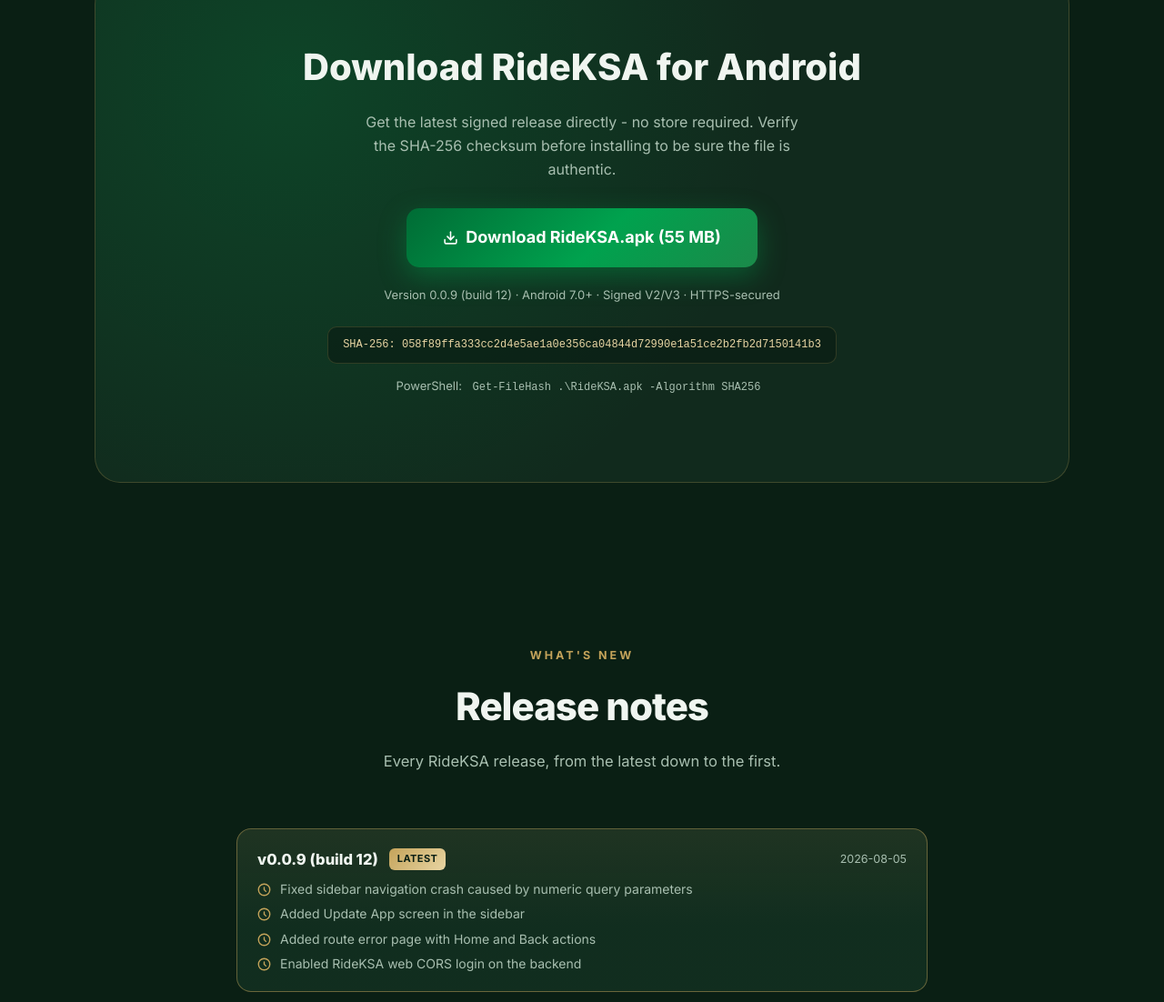
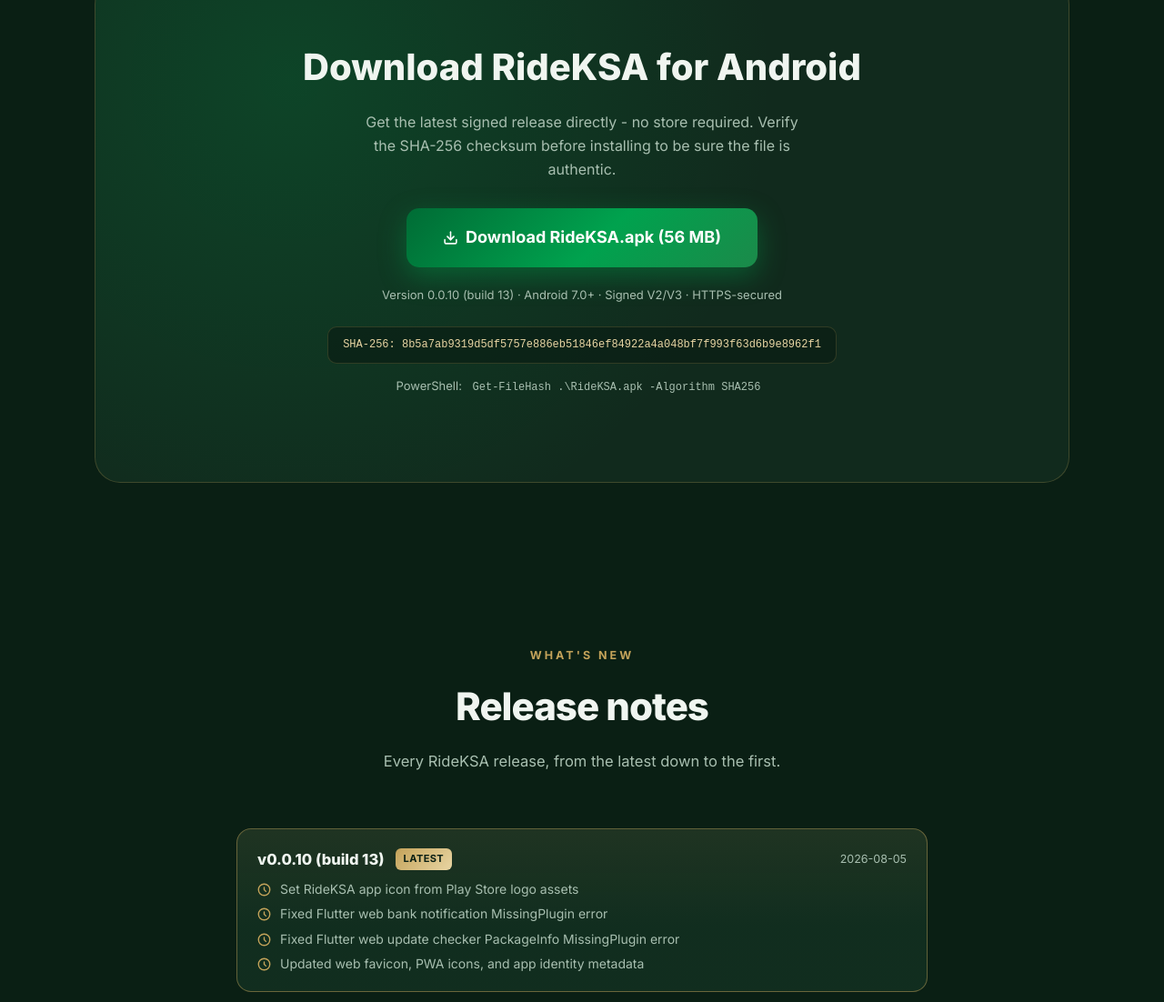
Before and after one commit to galaxlabs/rideksa-landing, a plain HTML site: page index.html in a window 1280 px wide. Shown: the part 4505-5607 px from the top of the page at 91% size. Drawn offline with Linux system fonts and the light colour scheme; animation ran at ten frames a second.

Commit message:
release: RideKSA v0.0.10 (build 13) 8b5a7ab9 (56 MB)

```diff
--- a/index.html
+++ b/index.html
@@ -448,10 +448,10 @@
   <div class="cta reveal">
     <h2>Download RideKSA for Android</h2>
     <p>Get the latest signed release directly - no store required. Verify the SHA-256 checksum before installing to be sure the file is authentic.</p>
-    <a class="btn btn-primary" href="/app-release.apk" download="RideKSA.apk"><svg><use href="#i-download"/></svg> Download RideKSA.apk (55 MB)</a>
-    <div class="ver">Version 0.0.9 (build 12) &middot; Android 7.0+ &middot; Signed V2/V3 &middot; HTTPS-secured</div>
+    <a class="btn btn-primary" href="/app-release.apk" download="RideKSA.apk"><svg><use href="#i-download"/></svg> Download RideKSA.apk (56 MB)</a>
+    <div class="ver">Version 0.0.10 (build 13) &middot; Android 7.0+ &middot; Signed V2/V3 &middot; HTTPS-secured</div>
     <div class="hash-box">
-      <code>SHA-256: 058f89ffa333cc2d4e5ae1a0e356ca04844d72990e1a51ce2b2fb2d7150141b3</code>
+      <code>SHA-256: 8b5a7ab9319d5df5757e886eb51846ef84922a4a048bf7f993f63d6b9e8962f1</code>
     </div>
     <p style="margin-top:14px;font-size:13px">PowerShell: <code style="display:inline;padding:2px 8px;font-size:12px">Get-FileHash .\RideKSA.apk -Algorithm SHA256</code></p>
   </div>
--- a/releases.json
+++ b/releases.json
@@ -1,4 +1,15 @@
 [
+  {
+    "version": "0.0.10",
+    "build": 13,
+    "date": "2026-08-05",
+    "features": [
+      "Set RideKSA app icon from Play Store logo assets",
+      "Fixed Flutter web bank notification MissingPlugin error",
+      "Fixed Flutter web update checker PackageInfo MissingPlugin error",
+      "Updated web favicon, PWA icons, and app identity metadata"
+    ]
+  },
   {
     "version": "0.0.9",
     "build": 12,
```
Also changed, not shown: 1 other file.
